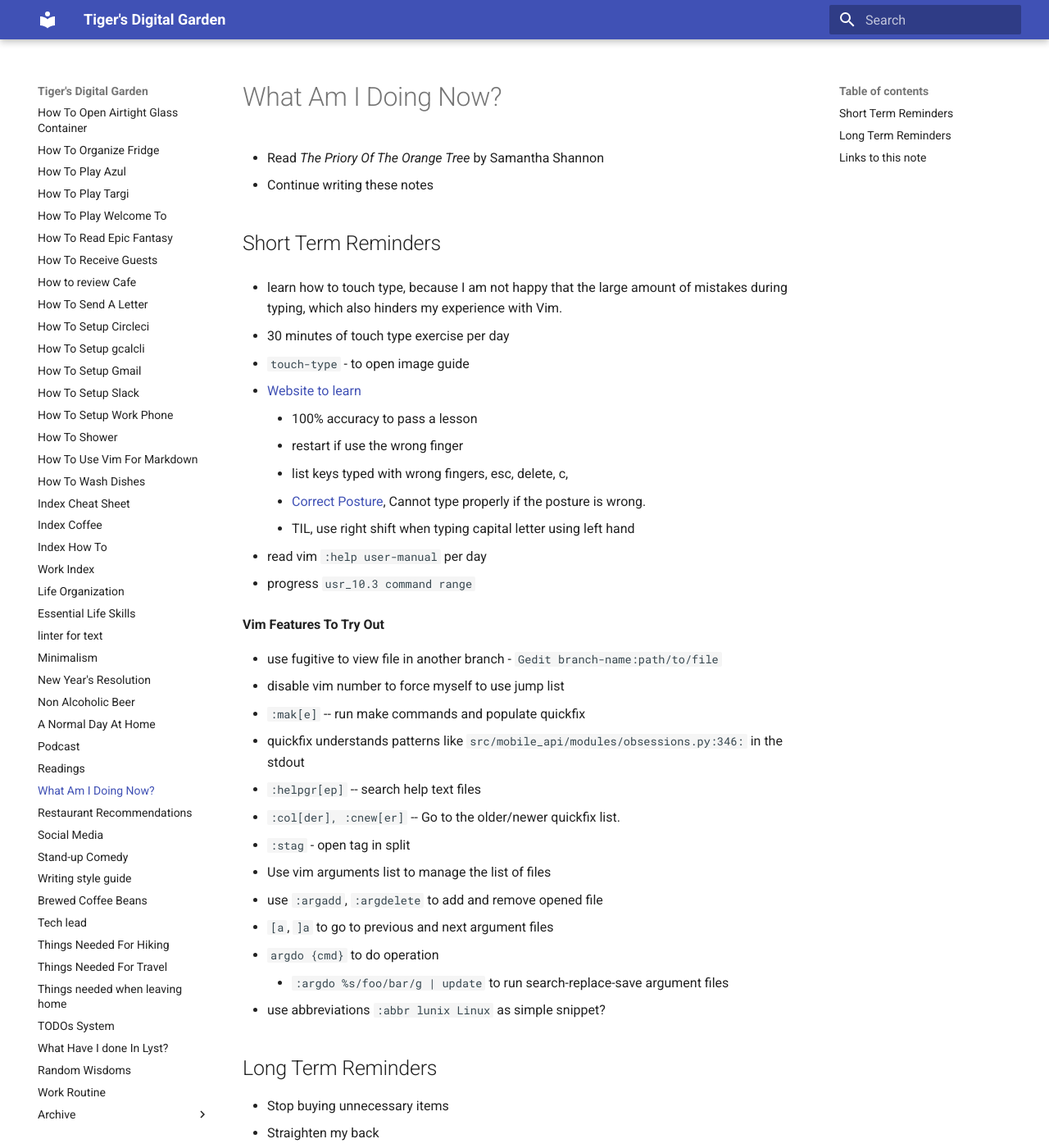
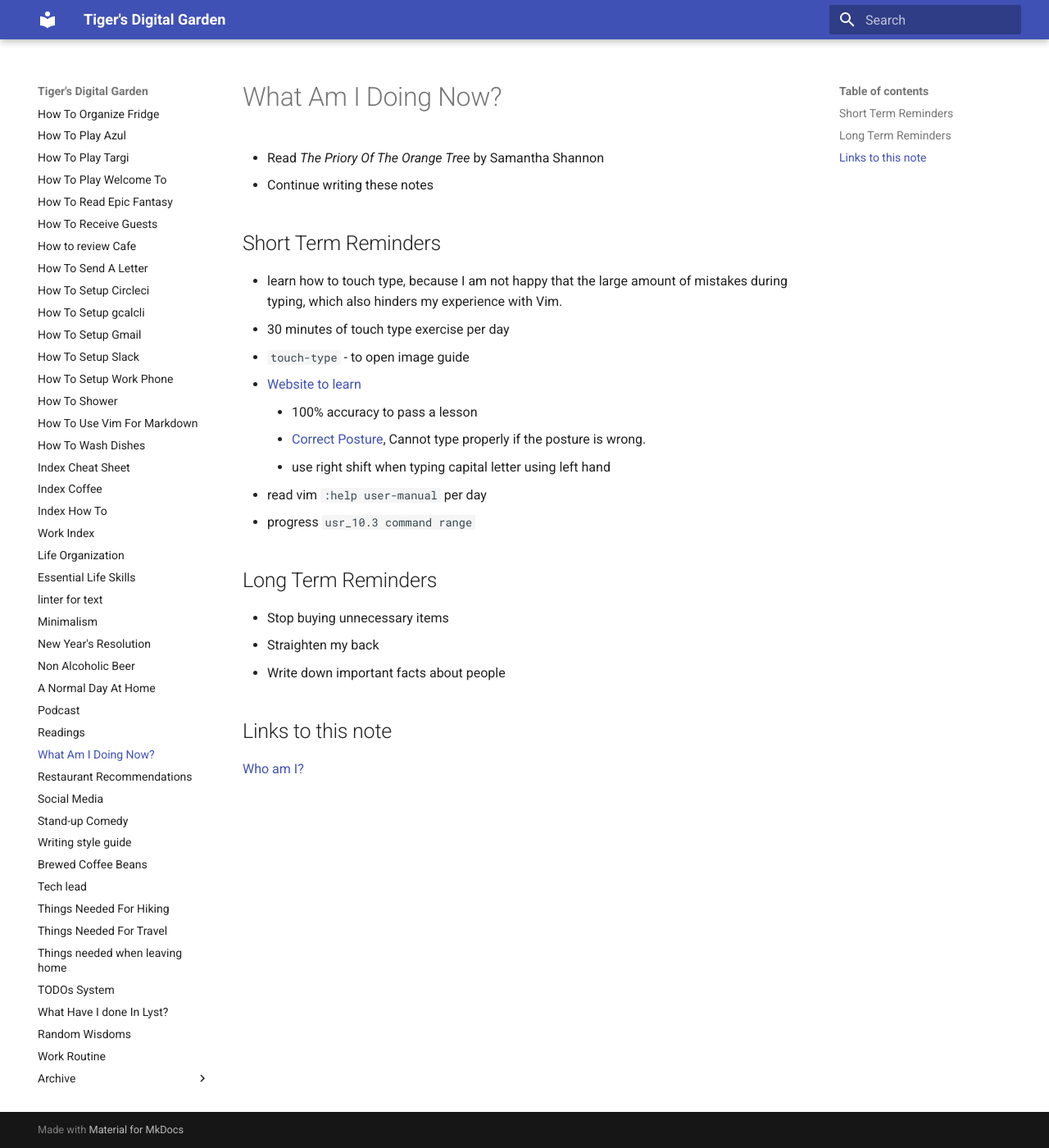
Before and after one commit to ynotstartups/notes, an MkDocs documentation site: the page built from notes/reminders.md, in a window 1280 px wide and 1400 px high. Shown: the whole window at 82% size. Built offline with MkDocs 1.6.1 and Material for MkDocs 9.7.7, drawn with Linux system fonts in a browser that asks for light colours.

Commit message:
update reminders

```diff
--- a/notes/reminders.md
+++ b/notes/reminders.md
@@ -6,35 +6,14 @@
 ## Short Term Reminders
 
 - learn how to touch type, because I am not happy that the large amount of mistakes during typing, which also hinders my experience with Vim.
-
   - 30 minutes of touch type exercise per day
   - `touch-type` - to open image guide
   - [Website to learn](https://www.edclub.com/signin)
     - 100% accuracy to pass a lesson
-    - restart if use the wrong finger
-    - list keys typed with wrong fingers,  esc, delete, c,
     - [Correct Posture](https://ergonomictrends.com/proper-ergonomic-typing-posture-at-computer/), Cannot type properly if the posture is wrong.
-    - TIL, use right shift when typing capital letter using left hand
-
+    - use right shift when typing capital letter using left hand
 - read vim `:help user-manual` per day
-
   - progress `usr_10.3 command range`
-
-**Vim Features To Try Out**
-
-- use fugitive to view file in another branch - `Gedit branch-name:path/to/file`
-- disable vim number to force myself to use jump list
-- `:mak[e]` -- run make commands and populate quickfix
-  - quickfix understands patterns like `src/mobile_api/modules/obsessions.py:346:` in the stdout
-- `:helpgr[ep]` -- search help text files
-- `:col[der], :cnew[er]` -- Go to the older/newer quickfix list.
-- `:stag` - open tag in split
-- Use vim arguments list to manage the list of files
-  - use `:argadd`, `:argdelete` to add and remove opened file
-  - `[a`, `]a` to go to previous and next argument files
-  - `argdo {cmd}` to do operation
-    - `:argdo %s/foo/bar/g | update` to run search-replace-save argument files
-- use abbreviations `:abbr lunix Linux` as simple snippet?
 
 ## Long Term Reminders
 
```
